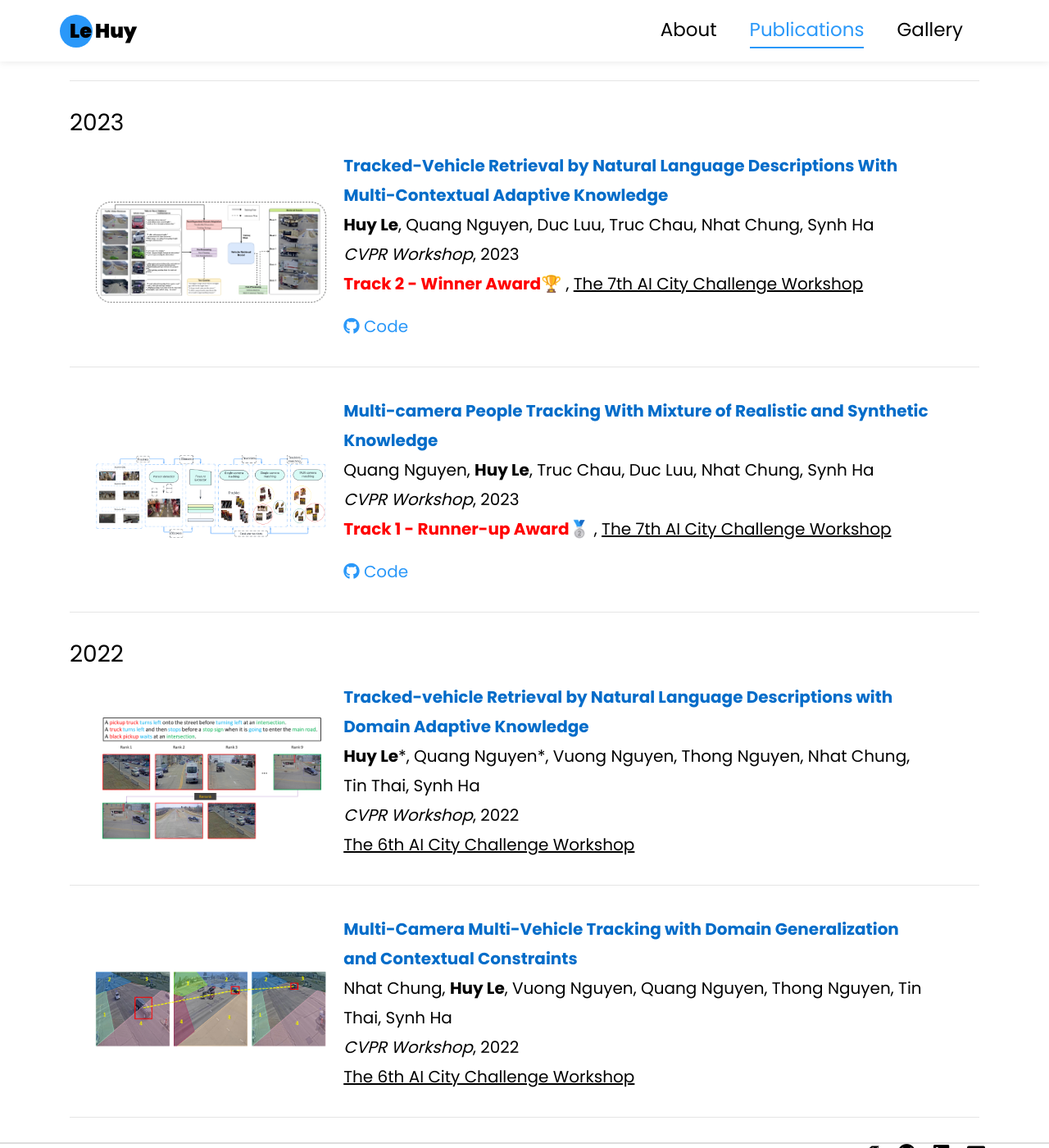
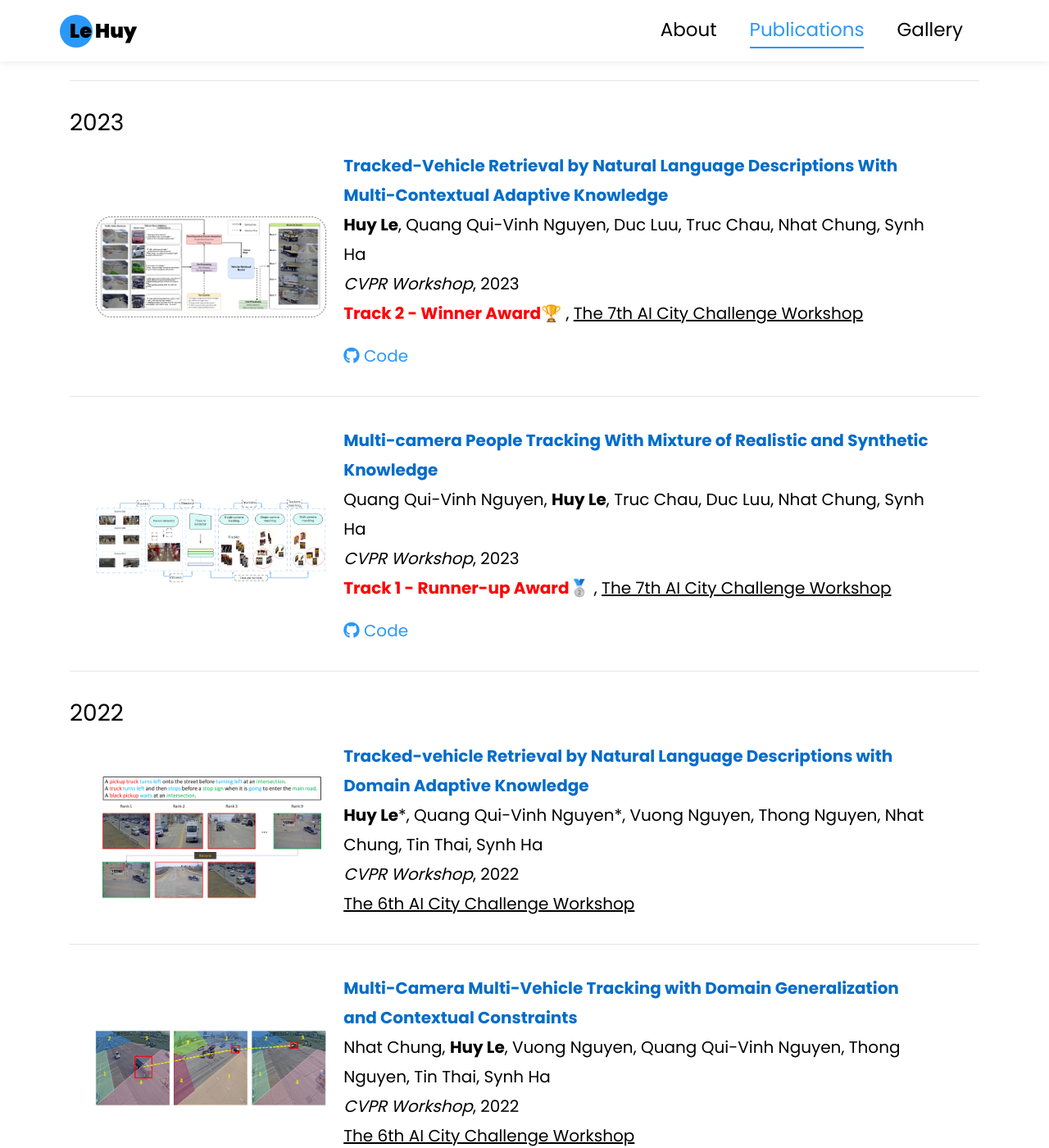
Before and after one commit to lehuy1611/lehuy1611.github.io, a Jekyll site: the page built from publication.html, in a window 1280 px wide and 1400 px high, scrolled down 1338 px. Shown: the whole window at 82% size. Built offline with Jekyll 4.4.1, drawn with Linux system fonts in a browser that asks for light colours; some web fonts are replaced.

Commit message:
update services

```diff
--- a/_data/authors.yml
+++ b/_data/authors.yml
@@ -27,7 +27,7 @@ trucchau:
   url: https://scholar.google.com/citations?user=SI29sjwAAAAJ
 
 quangcvip:
-  name: Quang Nguyen
+  name: Quang Qui-Vinh Nguyen
   url: https://scholar.google.com/citations?user=x0dxK5YAAAAJ
 
 toannguyen:
--- a/_includes/archive-single.html
+++ b/_includes/archive-single.html
@@ -67,7 +67,7 @@
       <table class="publication-table" style="width:100%; border:5px; border-spacing:0px; border-collapse:collapse; margin-right:auto; color: black;">
         <tbody>
           <tr>
-            <td style="padding:15px; width:30%; text-align:top;">
+            <td style="padding:15px; width:30%; text-align:center;">
                 <img src="{{ post.image }}" alt="{{ post.title }}" style="max-width:100%; height:auto; display: block; margin: auto;" />
             </td>
             <td style="padding:5px; width:70%; color: black;">
```
